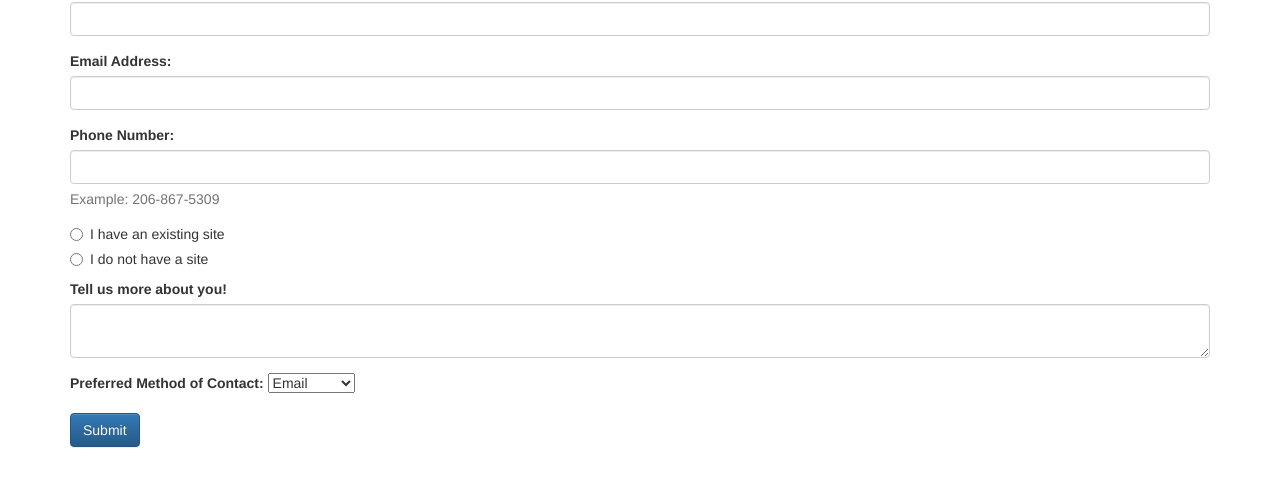
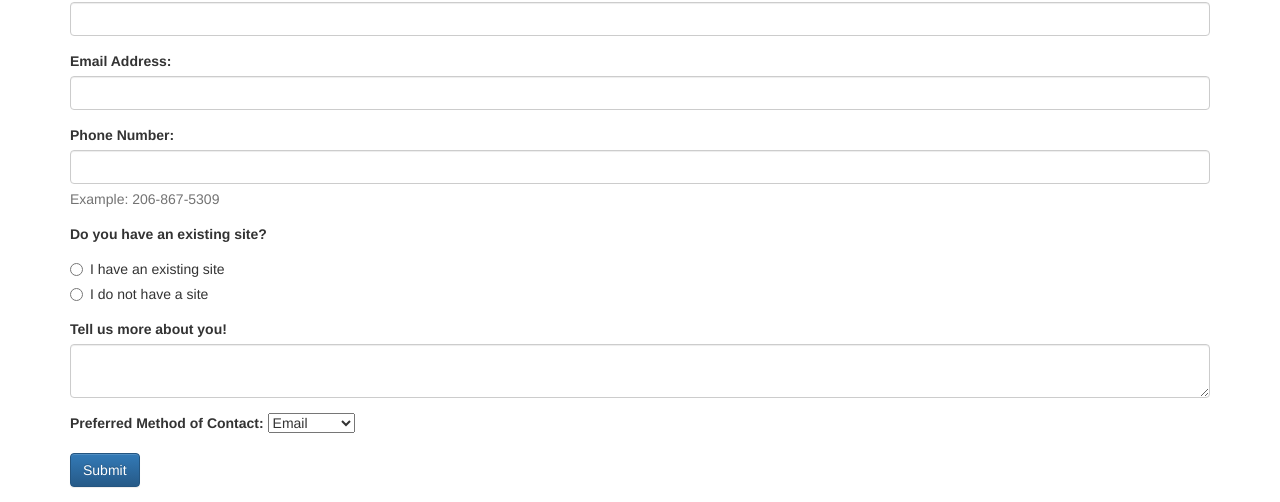
Before and after one commit to daniellehawn/week2, a plain HTML site: page index.html in a window 1280 px wide. Shown: the part 399-901 px from the top of the page. Before the commit the page ends 861 px from the top, so only its background shows below. Drawn offline with nearby package versions, Linux system fonts and the light colour scheme.

Commit message:
Fix label on existing site

```diff
--- a/index.html
+++ b/index.html
@@ -47,6 +47,8 @@
           <span id="helpBlock" class="help-block">Example: 206-867-5309</span>
       </div>
 
+      <div class="form-group">
+        <label class="control-label">Do you have an existing site?</label>
         <div class="radio">
           <label>
           <input type="radio" name="existingSite" value="Existing">
@@ -59,6 +61,7 @@
             I do not have a site
           </label>
         </div>
+      </div>
 
       <div class="form-group">
         <label class="control-label">Tell us more about you!</label>
```
